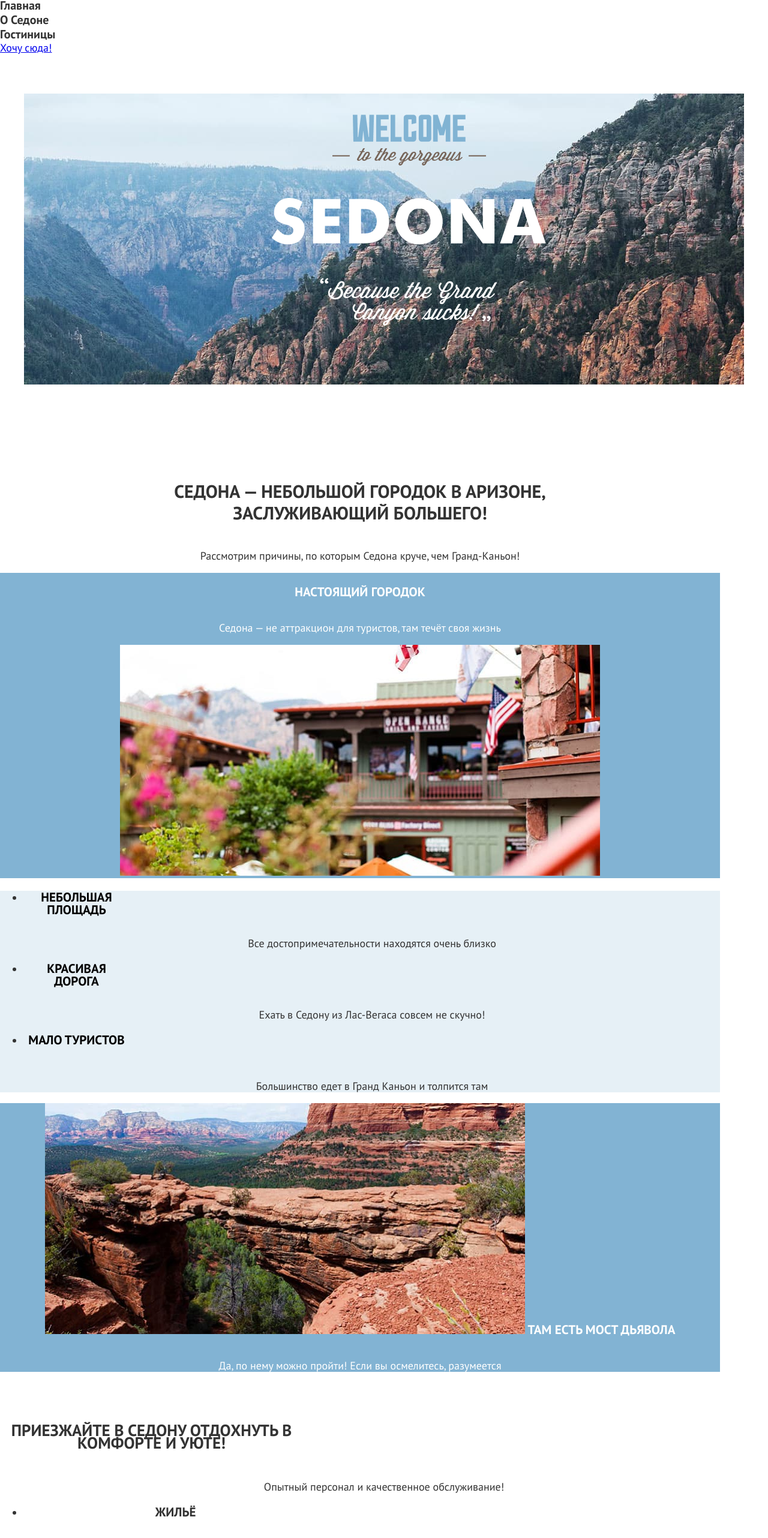
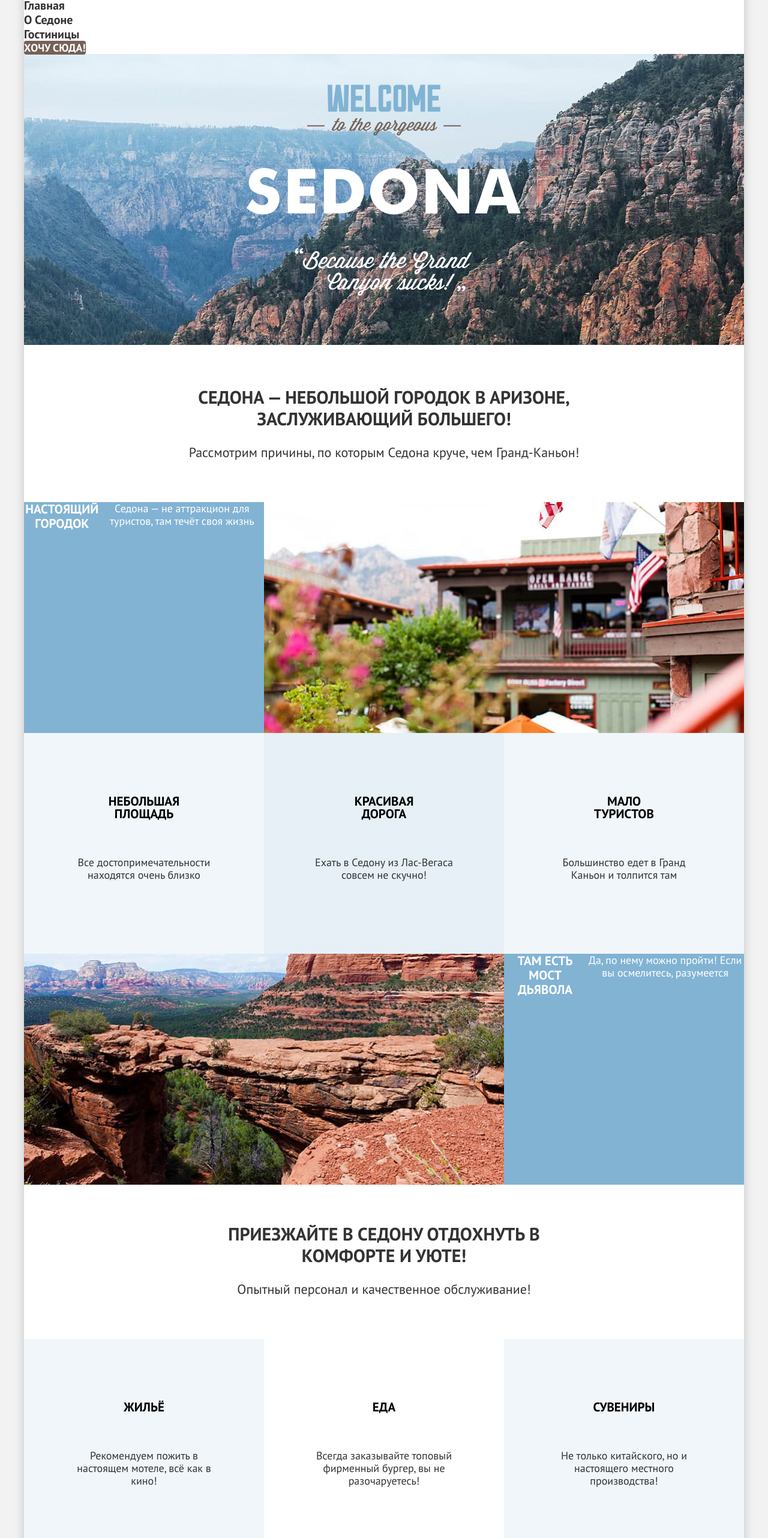
Before and after one commit to htmlacademy-htmlcss/2532253-sedona-2, a plain HTML site: page index.html in a window 1280 px wide. Shown: the part 76-2640 px from the top of the page at 60% size. Drawn offline with Linux system fonts and the light colour scheme.

Commit message:
Добавляет c исправлениями в CSS

```diff
--- a/index.html
+++ b/index.html
@@ -78,24 +78,24 @@
           <p class="advantages-text">Опытный персонал и качественное обслуживание!</p>
           <ul class="advantages-list">
             <li class="advantages-item">
-              <h3 class="advantages-title">Жильё</h3>
-              <p class="advantages-text">Рекомендуем пожить в настоящем мотеле, всё как в кино!</p>
+              <h3 class="advantages-subtitle">Жильё</h3>
+              <p class="advantages-subtext">Рекомендуем пожить в настоящем мотеле, всё как в кино!</p>
             </li>
             <li class="advantages-item">
-              <h3 class="advantages-title">Еда</h3>
-              <p class="advantages-text">Всегда заказывайте топовый фирменный бургер, вы не разочаруетесь!</p>
+              <h3 class="advantages-subtitle">Еда</h3>
+              <p class="advantages-subtext">Всегда заказывайте топовый фирменный бургер, вы не разочаруетесь!</p>
             </li>
             <li class="advantages-item">
-              <h3 class="advantages-title">Сувениры</h3>
-              <p class="advantages-text">Не только китайского, но и настоящего местного производства!</p>
+              <h3 class="advantages-subtitle">Сувениры</h3>
+              <p class="advantages-subtext">Не только китайского, но и настоящего местного производства!</p>
             </li>
           </ul>
         </section>
-        <section class="introsted">
-          <h2 class="introsted-title">Заинтересовались?</h2>
-          <p class="introsted-text">Укажите предполагаемые даты поездки, и мы покажем вам лучшие предложения гостиниц в
+        <section class="search">
+          <h2 class="search-title">Заинтересовались?</h2>
+          <p class="search-text">Укажите предполагаемые даты поездки, и мы покажем вам лучшие предложения гостиниц в
             Седоне</p>
-          <a class="introsted button-brown" href="#">Поиск гостиницы в седоне
+          <a class="search-button-brown" href="#">Поиск гостиницы в седоне
           </a>
         </section>
         <section class="subscription" data-test="subscription">
--- a/styles/styles.css
+++ b/styles/styles.css
@@ -1,21 +1,25 @@
 @font-face {
-  font-family: "PT Sans";
+  font-family: 'PT Sans';
   font-style: normal;
   font-weight: 400;
-  src: url("../fonts/ptsans-400.woff2") format("woff2");
+  src: url('../fonts/ptsans-400.woff2') format('woff2');
   font-display: swap;
 }
 
 @font-face {
-  font-family: "PT Sans";
+  font-family: 'PT Sans';
   font-style: normal;
   font-weight: 700;
-  src: url("../fonts/ptsans-700.woff2") format("woff2");
+  src: url('../fonts/ptsans-700.woff2') format('woff2');
   font-display: swap;
 }
 
+* {
+  box-sizing: border-box;
+}
+
 body {
-  font-family: "PT Sans", sans-serif;
+  font-family: 'PT Sans', sans-serif;
   font-size: 18px;
   line-height: 21px;
   font-weight: 400;
@@ -24,15 +28,32 @@ body {
   margin: 0;
 }
 
+img {
+  max-width: 100%;
+  height: auto;
+}
+
+.visually-hidden {
+  position: absolute;
+  width: 1px;
+  height: 1px;
+  margin: -1px;
+  border: 0;
+  padding: 0;
+  white-space: nowrap;
+  clip-path: inset(100%);
+  clip: rect(0 0 0 0);
+  overflow: hidden;
+}
+
 .page-wrapper {
-  background-color: rgba(255, 255, 255);
+  background-color: rgb(255, 255, 255);
   box-shadow: 0 0 15px 0 rgba(0, 0, 0, 0.2);
-  max-width: 1200 px;
+  width: 1200px;
   margin: 0 auto;
 }
 
 .title {
-  font-weight: 700;
   font-size: 24px;
   line-height: 28px;
   text-transform: uppercase;
@@ -49,7 +70,6 @@ body {
   font-size: 20px;
   font-weight: 700;
   line-height: 24px;
-  text-align: center;
   color: inherit;
   text-decoration: none;
 }
@@ -62,51 +82,48 @@ body {
 
 .button {
   font-family: inherit;
+  line-height: 20px;
+  text-align: center;
+  color: rgb(255, 255, 255);
+  border: none;
+  border-radius: 4px;
+  text-decoration: none;
+  text-transform: uppercase;
+  font-weight: 700;
+}
+
+.button-brown {
+  background-color: rgb(117, 97, 87);
+}
+
+.button-blue {
+  background-color: rgb(130, 179, 211);
+}
+
+.button-green {
+  background-color: rgb(125, 181, 79);
+}
+
+.button-transparent {
+  background-color: transparent;
 }
 
 .intro {
-  padding: 82px;
-  padding-top: 50px;
-  text-align: center;
+  padding: 51px 82px 82px 82px;
   color: rgb(255, 255, 255);
-  background-color: rgba(131, 179, 211, 0.2);
-  height: 485px;
-  background-size: 100% auto;
-  background: url("/images/index-background.jpg");
-  background-position: 50% 50%;
+  background-color: rgb(131, 179, 211);
+  min-height: 485px;
+  background-image: url('/images/index-background.jpg');
   background-repeat: no-repeat;
+  background-size: cover;
+  display: flex;
   justify-content: center;
   align-items: center;
-  top: 64;
-}
-.intro-img {
-  margin: 51px 371px;
-}
-.visually-hidden {
-  position: absolute;
-  width: 1px;
-  height: 1px;
-  margin: -1px;
-  border: 0;
-  padding: 0;
-  white-space: nowrap;
-  clip-path: inset(100%);
-  clip: rect(0 0 0 0);
-  overflow: hidden;
-}
-
-img {
-  max-width: 100%;
-  height: auto;
 }
 
 .reasons {
   text-align: center;
   padding-top: 69px;
-  width: 1200px;
-  height: 831px;
-  display: inline-block;
-  margin: 290 px;
 }
 
 .reasons-title {
@@ -115,12 +132,10 @@ img {
   max-width: 620px;
   text-transform: uppercase;
   text-align: center;
-  display: inline-block;
-  margin: 69px 290 px;
-  margin-bottom: 25px;
+  margin: 0 auto 25px auto;
 }
 
-.reasons-text text {
+.reasons-text {
   margin: 0 auto 70px auto;
   max-width: 800px;
   font-size: 22px;
@@ -128,49 +143,62 @@ img {
 }
 
 .reasons-card {
-  background-color: #82B3D3;
-  background-position: left;
-  padding: 85px, 103px, 85px;
-  margin: 21 px;
-  width: 400 px;
-  height: 385 px;
+  background-color: #82b3d3;
+  display: flex;
+}
+
+.reasons-card-content {
+  padding: 85px 103px;
+  width: 400px;
 }
 
 .reasons-card-title {
   text-transform: uppercase;
-  width: 175;
-  height: 56;
-  color: rgba(255, 255, 255, 1);
-  display: inline-block;
-  margin: 102 px 912 px 227 px 112 px;
+  color: rgb(255, 255, 255);
+  size: 24px;
+  line-height: 24px;
+  font-weight: 700;
+  margin: 0 auto 70px auto;
 }
 
 .reasons-card-text {
-  color: rgba(255, 255, 255, 1);
+  color: rgb(255, 255, 255);
   size: 18px;
   line-height: 21px;
+  font-weight: 400;
+  margin: 0 auto 70px auto;
+
 }
 
 .reasons-list {
-  padding: 103px, 85px, 103px, 85px;
+  margin: 0;
+  padding: 0;
+  list-style: none;
+  display: flex;
+  flex-wrap: wrap;
+}
+
+.reasons-list-item {
+  width: 400px;
+  padding: 103px 85px 103px 85px;
   text-align: center;
   background-color: rgba(131, 179, 211, 0.12);
 }
 
-.reasons-list:nth-child(2n) {
-  background: rgba(131, 179, 211, 0.2);
+.reasons-list-item:nth-child(2n) {
+  background-color: rgba(131, 179, 211, 0.2);
 }
 
 .reasons-list-title {
-  width: 175px;
-  height: 56px;
+  width: 140px;
   text-transform: uppercase;
+  margin: 0 auto 60px auto;
   color: rgba(0, 0, 0, 1);
 }
 
 .reasons-list-text {
-  width: 230 px;
-  height: 42 px;
+  width: 230px;
+  height: 42px;
   color: rgba(51, 51, 51, 1);
 }
 
@@ -178,28 +206,140 @@ img {
   padding-top: 64px;
   text-align: center;
 }
+
 .advantages-title {
-width: 505px;
-height: 72px;
-text-transform: uppercase;
+  font-size: 30px;
+  line-height: 36px;
+  max-width: 620px;
+  text-transform: uppercase;
+  text-align: center;
+  margin: 0 auto 25px auto;
 }
 
-.introsted {
-  padding: 96px, 304px, 96px, 304px;
+.advantages-text {
+  margin: 0 auto 70px auto;
+  max-width: 800px;
+  font-size: 22px;
+  line-height: 26px;
+}
+
+.advantages-list {
+  margin: 0;
+  padding: 0;
+  list-style: none;
+  display: flex;
+  flex-wrap: wrap;
+}
+
+.advantages-item {
+  width: 400px;
+  padding: 103px 85px 103px 85px;
+  text-align: center;
+  background-color: rgba(131, 179, 211, 0.12);
+}
+
+.advantages-item:nth-child(2n) {
+  background-color: rgba(255, 255, 255, 1);
+}
+
+.advantages-subtitle {
+  width: 140px;
+  text-transform: uppercase;
+  margin: 0 auto 60px auto;
+  color: rgba(0, 0, 0, 1);
+}
+
+.advantages-subtext {
+  width: 230px;
+  height: 42px;
+  color: rgba(51, 51, 51, 1);
+}
+
+.search {
+  padding: 96px 304px 96px 304px;
+  text-align: center;
   margin: 0 auto;
 }
 
-.introsted-title {
+.search-title {
   width: 505px;
   height: 72px;
   text-transform: uppercase;
   color: rgba(0, 0, 0, 1);
   text-align: center;
-  margin: auto;
+  margin: 0 auto;
+}
 
-  }
-.introsted-text {
+.search-text {
   width: 490px;
   height: 26px;
+  size: 22px;
+  text-align: center;
   color: rgba(51, 51, 51, 1);
 }
+
+.search-button-brown {
+  padding: 258px 412px 96px 412 px;
+  width: 376px;
+  height: 52px;
+  top: 162px;
+  background-color: rgb(117, 97, 87);
+  border-radius: 4px;
+  margin: 0 auto;
+}
+
+.subscription {
+  padding: 96px 256px 104px 256px;
+  text-align: center;
+  min-height: 414px;
+  background-image: url('/images/background-mailing.jpg');
+  background-repeat: no-repeat;
+}
+
+.subscription-title {
+  margin: 0 auto 20px auto;
+  max-width: 480;
+  height: 72px;
+  text-transform: uppercase;
+  color: rgb(255, 255, 255);
+  text-align: center;
+}
+
+.subscription-text {
+  margin: 0 auto 54px auto;
+  max-width: 480px;
+  height: 26px;
+  size: 22px;
+  text-align: center;
+  color: rgb(255, 255, 255);
+}
+
+.subscription-form {
+  display: flex;
+  width: 100%;
+}
+.subscription-field {
+  font-family: inherit;
+  width: 100%;
+  height: 52px;
+  border: none;
+  font-size: 18px;
+  line-height: 24px;
+  border-radius: 4px 0 0 4px;
+  padding: 12px 20px 12px 20px;
+  background-color: rgb(242, 242, 242);
+  }
+.button button-blue {
+  width: 232px;
+  height: 52px;
+}
+.footer {
+  padding: 40px 70px 30px 70px;
+  text-align: center;
+}
+.social-links {
+  width: 40px;
+  height: 40px;
+  background-image: url('/images/icons/icon-social-vk.svg');
+  background-repeat: no-repeat;
+}
```
Also changed, not shown: images/background-mailing.jpg (added).
